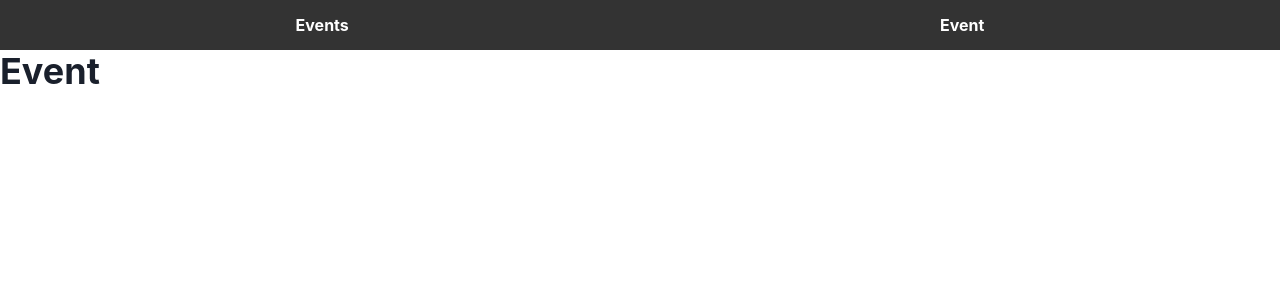
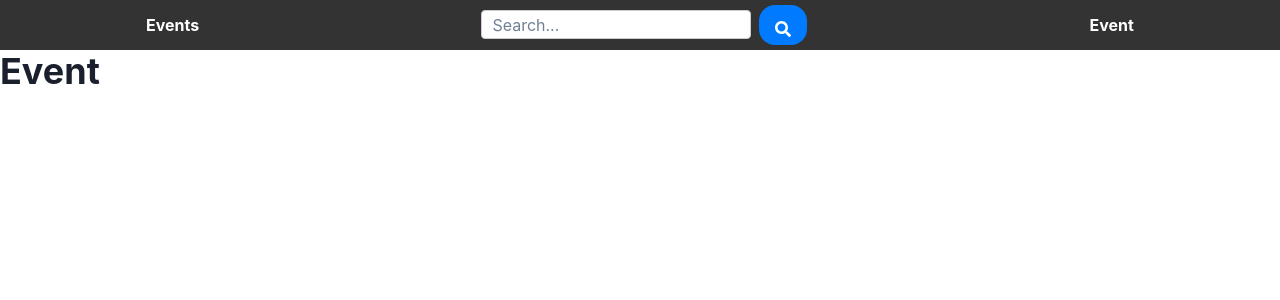
Before and after one commit to U53Stratiotis/react-advanced-project, a React (Vite) app: page /event/1 in a window 1280 px wide. Shown: the top 300 px of the page. Built offline with nearby package versions, Linux system fonts and the light colour scheme.

Commit message:
Searchbar UI added, non functional

```diff
--- a/package.json
+++ b/package.json
@@ -16,6 +16,7 @@
     "node-fetch": "^3.3.2",
     "react": "^18.2.0",
     "react-dom": "^18.2.0",
+    "react-icons": "^4.11.0",
     "react-router-dom": "^6.8.1",
     "router": "^1.3.8"
   },
--- a/src/components/AddEvent.module.css
+++ b/src/components/AddEvent.module.css
@@ -80,6 +80,7 @@ button {
   border: none;
   border-radius: 10rem;
   cursor: pointer;
+  transition: background-color 0.6s;
 }
 
 .saveButton:hover {
--- a/src/components/Navigation.jsx
+++ b/src/components/Navigation.jsx
@@ -1,5 +1,6 @@
 import React from "react";
 import { Link } from "react-router-dom";
+import { FaSearch } from "react-icons/fa";
 import styles from "./Navigation.module.css";
 
 export const Navigation = () => {
@@ -9,6 +10,16 @@ export const Navigation = () => {
         <li>
           <Link to="/">Events</Link>
         </li>
+        <div className={styles.searchContainer}>
+          <input
+            type="text"
+            className={styles.searchInput}
+            placeholder="Search..."
+          />
+          <button className={styles.searchButton}>
+            <FaSearch />
+          </button>
+        </div>
         <li>
           <Link to="/event/1">Event</Link>
         </li>
--- a/src/components/Navigation.module.css
+++ b/src/components/Navigation.module.css
@@ -21,9 +21,42 @@
   color: #fff;
   font-weight: bold;
   padding: 10px;
-  transition: color 0.3s;
+  transition: color 0.6s;
 }
 
 .navContainer a:hover {
   color: #007bff;
 }
+
+/* Searchbar */
+.searchContainer {
+  display: flex;
+  align-items: center;
+  height: 1rem;
+}
+
+.searchInput {
+  padding: 4px;
+  margin-top: 0.5rem;
+  border: 1px solid #333;
+  border-radius: 4px;
+  height: 1.8rem;
+}
+
+.searchButton {
+  background-color: #007bff;
+  margin-top: 0.5rem;
+  color: #fff;
+  border: none;
+  padding: 1rem;
+  border-radius: 1rem;
+  height: 2.5rem;
+  margin-left: 0.5rem;
+  cursor: pointer;
+
+  transition: background-color 0.6s;
+}
+
+.searchButton:hover {
+  background-color: #000000;
+}
--- a/src/components/SearchBar.module.css
+++ b/src/components/SearchBar.module.css
@@ -0,0 +1,28 @@
+/* Search bar container */
+.searchContainer {
+  display: flex;
+  align-items: center;
+}
+
+/* Search input field */
+.searchInput {
+  padding: 8px;
+  border: 1px solid #333;
+  border-radius: 4px;
+}
+
+/* Search button (optional) */
+.searchButton {
+  background-color: #007bff;
+  color: #fff;
+  border: none;
+  border-radius: 4px;
+  margin-left: 8px;
+  cursor: pointer;
+  padding: 8px 12px;
+  transition: background-color 0.3s;
+}
+
+.searchButton:hover {
+  background-color: #0056b3;
+}
--- a/src/pages/EventsPage.jsx
+++ b/src/pages/EventsPage.jsx
@@ -84,7 +84,11 @@ export const EventsPage = () => {
             mt={8}
             bg="black"
             textColor="white"
-            _hover={{ textColor: "black", bg: "white" }}
+            _hover={{
+              textColor: "black",
+              bg: "white",
+              transition: "color 1s, background-color 1s",
+            }}
             onClick={openForm}
           >
             Add event{" "}
```
Also changed, not shown: src/components/SearchBar.jsx (+23 -1 lines), 1 other file (tests, documents, lock files or other folders).
